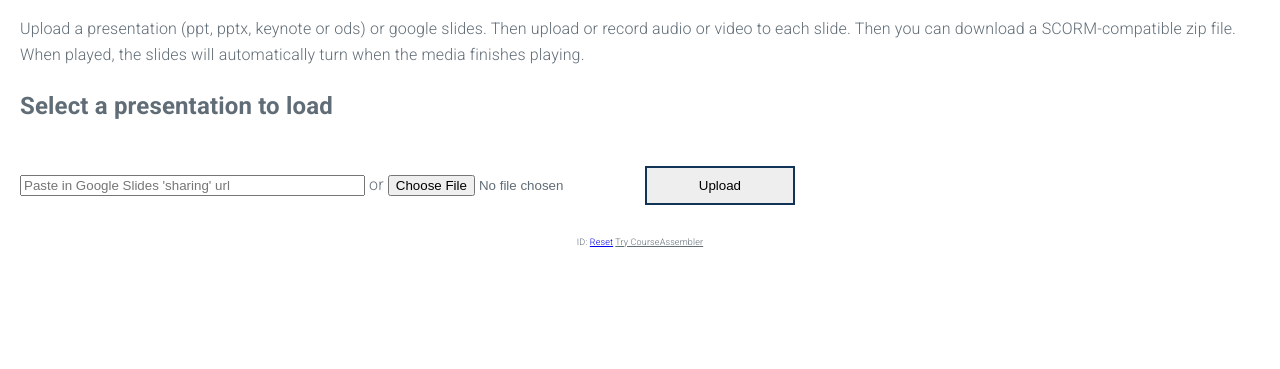
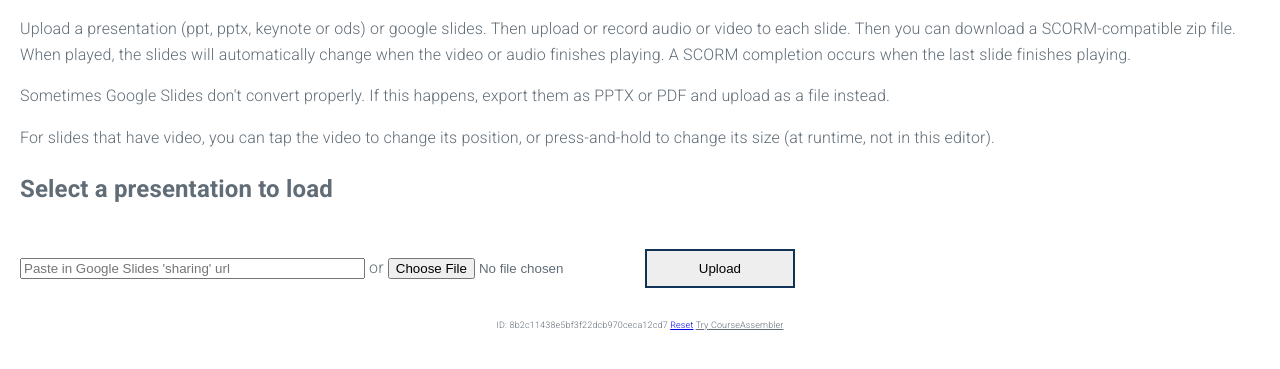
Before and after one commit to Coursesuite/slides.to-scorm.com, a PHP site: page /index.php in a window 1280 px wide. Shown: the part 101-470 px from the top of the page. Run offline with PHP 8.4, Linux system fonts and the light colour scheme.

Commit message:
fixed id startup issue

```diff
--- a/public/index.php
+++ b/public/index.php
@@ -48,7 +48,8 @@ if (isset($_POST['reset']) || isset($_GET['reset'])) {
 
 // create a new project when required
 if (!isset($_SESSION['workingdir'])) {
-    $_SESSION['workingdir'] = md5(time() . rand(0, 9999));
+    $id = md5(time() . rand(0, 9999));
+    $_SESSION['workingdir'] = $id;
 }
 
 // current project id is persisted through querystring
@@ -478,7 +479,9 @@ if (is_array($SlideArray)) {
 <?php if ($step === 0) { ?>
 
         <section class="intro">
-            <p>Upload a presentation (ppt, pptx, keynote or ods) or google slides. Then upload or record audio or video to each slide. Then you can download a SCORM-compatible zip file. When played, the slides will automatically turn when the media finishes playing.</p>
+            <p>Upload a presentation (ppt, pptx, keynote or ods) or google slides. Then upload or record audio or video to each slide. Then you can download a SCORM-compatible zip file. When played, the slides will automatically change when the video or audio finishes playing. A SCORM completion occurs when the last slide finishes playing.</p>
+			<p>Sometimes Google Slides don't convert properly. If this happens, export them as PPTX or PDF and upload as a file instead.</p>
+			<p>For slides that have video, you can tap the video to change its position, or press-and-hold to change its size (at runtime, not in this editor).</p>
         </section>
 
         <section class="convert-slides">
```
